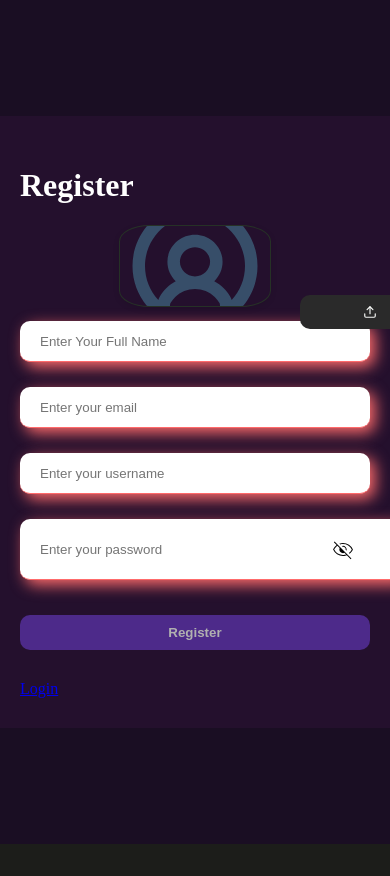
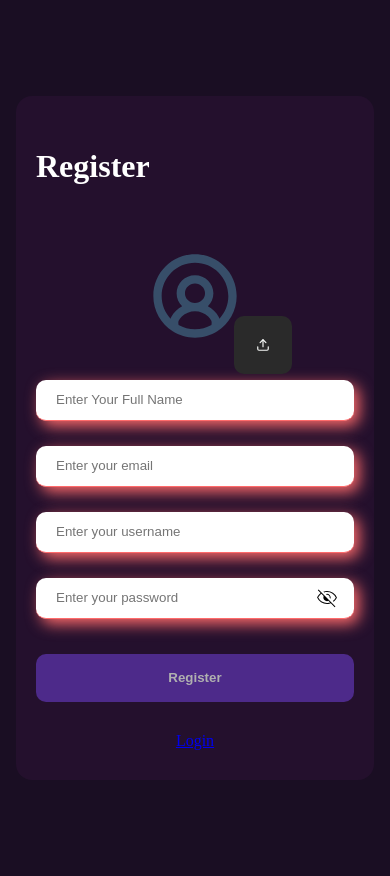
Before and after one commit to Gevans4352/Like-Me-Social-Media, a React (Vite) app: page /Register in a window 390 px wide. Before the commit the page ends 844 px from the top, so only its background shows below. Built offline with nearby package versions, Linux system fonts and the light colour scheme; no server answers.

Commit message:
style(register): improve responsive layout and avatar positioning

```diff
--- a/src/Pages/RegisterPage/Register.scss
+++ b/src/Pages/RegisterPage/Register.scss
@@ -18,7 +18,9 @@
   --transition-slow: all 0.5s ease;
 }
 
-html, body, #root {
+html,
+body,
+#root {
   margin: 0;
   padding: 0;
   height: 100%;
@@ -34,10 +36,11 @@ html, body, #root {
   text-align: center;
   padding: 12px 24px;
   font-weight: bold;
-    border:  2px solid var(--color-bg-dark);
+  border: 2px solid var(--color-bg-dark);
   border-radius: 8px;
   z-index: 1000;
   max-width: 500px;
+  width: min(90%, 500px);
   box-shadow: 0 4px 12px rgba(0, 0, 0, 0.2);
 }
 
@@ -47,25 +50,29 @@ html, body, #root {
   opacity: 0.6;
 }
 
-.register{
-    height: 100vh;
-    background-color: #1A0E23;
+.register {
+  min-height: 100vh;
+  padding: 2rem;
+  @include mobile {
+    padding: 1rem;
+  }
+  background-color: #1a0e23;
   display: flex;
   justify-content: center;
   align-items: center;
   overflow-y: auto;
 
-    .linkita{
+  .linkita {
     color: whitesmoke;
   }
 
-    .card{
+  .card {
     display: flex;
     flex-direction: row-reverse;
-        background-color: #24102D;
-        width: 70%;
+    background-color: #24102d;
+    width: min(1100px, 100%);
+    min-height: 600px;
     border-radius: 10px;
-        min-height: 600px;
     overflow: hidden;
     @include tablet {
       width: 85%;
@@ -75,15 +82,17 @@ html, body, #root {
     @include mobile {
       width: 100%;
       min-height: auto;
+      border-radius: 16px;
       flex-direction: column;
-            border-radius: 0;
-            padding: 0;
     }
 
-        .left{
+    .left {
       flex: 5;
-            background: linear-gradient(rgba(29, 14, 36, 0.411), black), url("./dc05e2b0-f177-4bdb-939e-a5ebcb4cf234.jpg") center;
+      background:
+        linear-gradient(rgba(29, 14, 36, 0.411), black),
+        url("./dc05e2b0-f177-4bdb-939e-a5ebcb4cf234.jpg") center;
       background-size: cover;
+      background-position: center;
       padding: 50px;
       display: flex;
       flex-direction: column;
@@ -96,9 +105,9 @@ html, body, #root {
       @include mobile {
         display: none;
       }
-            h2{
-                font-size: 95px;
-                line-height: 100px;
+      h2 {
+        font-size: clamp(2.5rem, 6vw, 6rem);
+        line-height: 1;
 
         @include tablet {
           font-size: 60px;
@@ -109,14 +118,15 @@ html, body, #root {
           line-height: 20px;
         }
       }
-            p{
-                font-size: 20px;
+      p {
+        font-size: clamp(1rem, 2vw, 1.2rem);
       }
-            span{
+      span {
         font-size: 14px;
       }
-            button{
-                width: 50%;
+      button {
+        width: 100%;
+        max-width: 220px;
         padding: 10px;
         border: none;
         background-color: var(--color-primary-light);
@@ -129,12 +139,13 @@ html, body, #root {
         }
       }
     }
-        .right{
+    .right {
       flex: 5;
       display: flex;
       flex-direction: column;
       justify-content: center;
-            padding: 50px;
+      gap: 1rem;
+      padding: clamp(1.5rem, 4vw, 3rem);
       @include tablet {
         padding: 40px;
       }
@@ -143,14 +154,16 @@ html, body, #root {
         flex: none;
         padding: 30px 20px;
       }
-            h1{
-                color: white
+      h1 {
+        color: white;
       }
-            form{
+      form {
         display: flex;
-                position: relative;
         flex-direction: column;
+        align-items: center;
+        width: 100%;
         gap: 10px;
+        margin-top: 1.5rem;
         label.avatarUpload {
           font-size: 14px;
           color: rgb(246, 248, 246);
@@ -169,38 +182,48 @@ html, body, #root {
           border-radius: 10px;
           transition: color 0.2s ease;
           @include mobile {
-                        width: 120px;
+            width: 38px;
+            height: 38px;
           }
           &:hover {
             color: rgb(60, 80, 60);
           }
         }
+        .avatarWrapper {
+          position: relative;
+          width: 100px;
+          margin: 0 auto 1.5rem;
+        }
+
         .avatarPreview {
-                    width: 100px;
-                    height: 100px;
-                    position: relative;
-                    z-index: 1;
+          width: 100%;
+          aspect-ratio: 1;
+          height: auto;
           object-fit: cover;
           border-radius: 20%;
-                    border: 1.5px solid rgb(38, 49, 38);
-                    box-shadow: 0 2px 6px rgba(0, 0, 0, 0.1);
-                    margin-bottom: 4px;
-                    transition: all 0.2s ease;
           display: block;
-                    margin-left: auto;
-                    margin-right: auto;
-                    @include mobile {
-                        width: 150px;
-                        height: 80px;
         }
-                    &:hover {
-                        transform: scale(1.05);
-                        box-shadow: 0 3px 8px rgba(0, 0, 0, 0.15);
-                    }
+
+        .avatarUpload {
+          position: absolute;
+          bottom: -5px;
+          right: -8px;
+
+          width: 34px;
+          height: 34px;
+
+          display: flex;
+          align-items: center;
+          justify-content: center;
+
+          background: #2a2a2a;
+          border-radius: 50%;
+          cursor: pointer;
         }
         .password-container {
           position: relative;
-                    width: 390px;
+          width: 100%;
+          max-width: 390px;
           margin-bottom: 15px;
           @include mobile {
             width: 100%;
@@ -209,15 +232,16 @@ html, body, #root {
 
         .password-container input[name="password"] {
           border: none;
-                    border-bottom: 1px solid #8AFFC1;
+          border-bottom: 1px solid #8affc1;
           border-radius: 10px;
           padding: 20px 20px 20px 20px;
           border-color: var(--color-danger);
           box-shadow: 5px 5px 15px var(--color-danger);
           outline: none;
-                    width: 98%;
+          width: 100%;
+          box-sizing: border-box;
+          padding-right: 50px;
           height: 20px;
-
         }
 
         .password-container .password {
@@ -249,7 +273,9 @@ html, body, #root {
           border-color: var(--color-danger);
           box-shadow: 5px 5px 15px var(--color-danger);
           outline: none;
-                    width: 390px;
+          width: 100%;
+          max-width: 390px;
+          box-sizing: border-box;
           height: 20px;
           margin-bottom: 15px;
           @include mobile {
@@ -259,7 +285,9 @@ html, body, #root {
         }
 
         button[type="submit"] {
-                    width: 50%;
+          width: 100%;
+          max-width: 390px;
+          box-sizing: border-box;
           padding: 10px;
           border: none;
           background-color: #4d2a8a;
@@ -269,6 +297,7 @@ html, body, #root {
           border-radius: 10px;
           margin-top: 10px;
           margin-bottom: 20px;
+          height: 48px;
           &:disabled {
             opacity: 0.8;
             cursor: not-allowed;
@@ -287,7 +316,7 @@ html, body, #root {
           .branch {
             width: 4px;
             height: 20px;
-                    background: linear-gradient(to top, #5BFFB0, #D29CFF);
+            background: linear-gradient(to top, #5bffb0, #d29cff);
             border-radius: 3px;
             animation: grow 1.5s ease-in-out infinite;
             box-shadow: 0 0 12px rgba(91, 255, 176, 0.5);
@@ -308,7 +337,8 @@ html, body, #root {
             animation-delay: 0.8s;
           }
           @keyframes grow {
-                    0%, 100% {
+            0%,
+            100% {
               height: 20px;
               opacity: 0.6;
             }
@@ -341,7 +371,7 @@ html, body, #root {
   animation: slideDown 0.3s ease-out;
   max-width: 500px;
   @include mobile {
-            width: 90%;
+    width: min(90%, 500px);
     max-width: none;
     padding: 10px 15px;
   }
```
Lines whose indentation alone changed are shown as unchanged.
